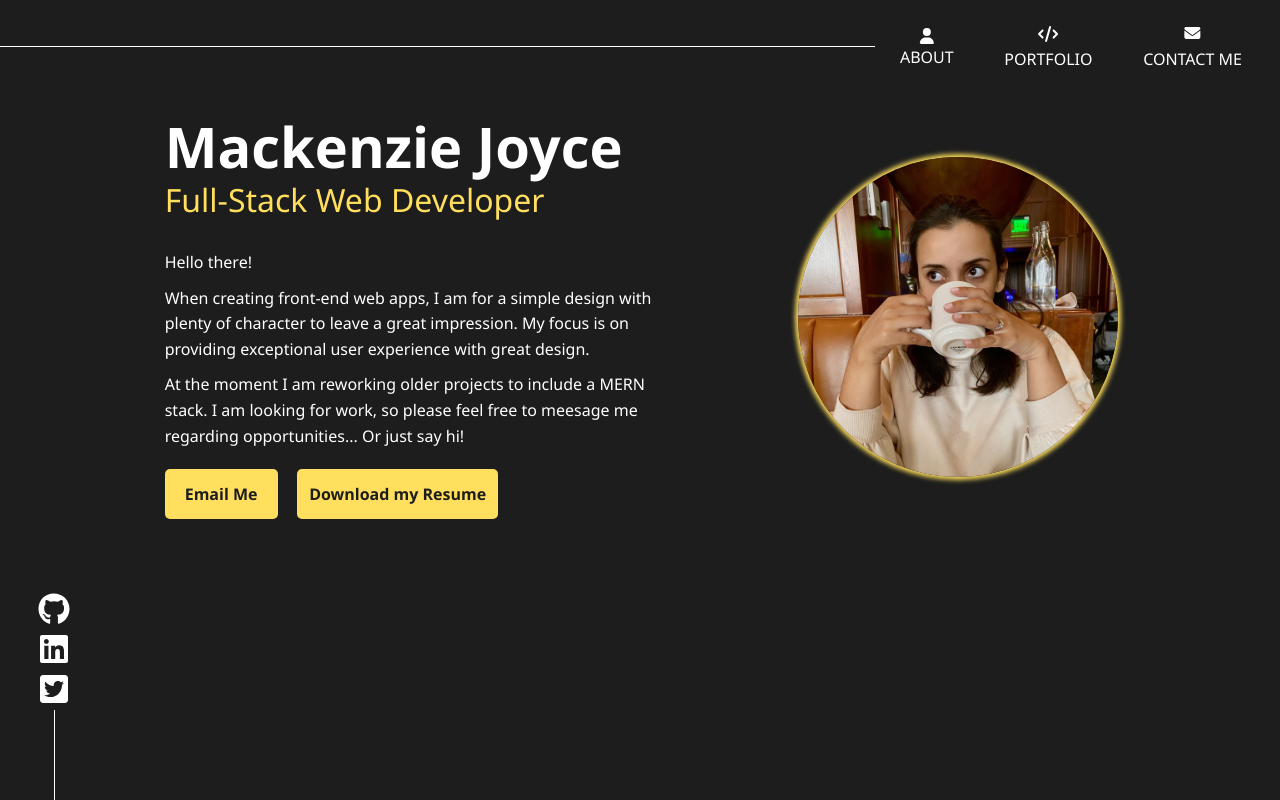
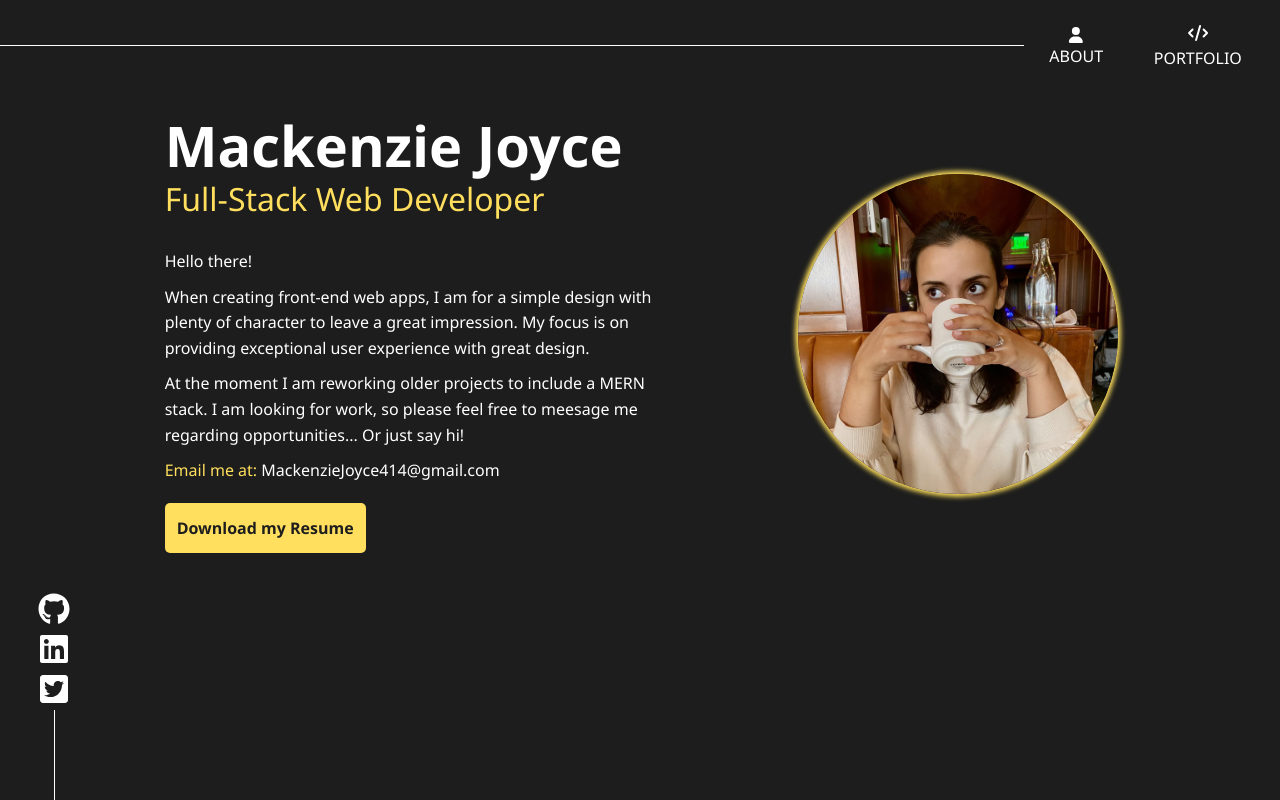
Before and after one commit to MackenzieJoyce/Portfolio, a React (Create React App) app: page / in a window 1280 px wide. Built offline with nearby package versions, Linux system fonts and the light colour scheme.

Commit message:
commented out email/contact stuff for today... public key just isn't coming up.

```diff
--- a/src/App.js
+++ b/src/App.js
@@ -4,7 +4,7 @@ import { BrowserRouter as Router, Routes, Route } from 'react-router-dom';
 import NavTabs from './pages/components/NavTabs';
 import About from './pages/About';
 import Portfolio from './pages/Portfolio';
-import ContactMe from './pages/ContactMe';
+// import ContactMe from './pages/ContactMe';
 import Footer from './pages/components/Footer';
 
 import projects from './pages/components/projects';
@@ -36,7 +36,7 @@ const App = () => {
             path="/portfolio"
             element={<Portfolio projects={projects} />}
           />
-          <Route path="/contact-me" element={<ContactMe />} />
+          {/* <Route path="/contact-me" element={<ContactMe />} /> */}
         </Routes>
 
         <Footer />
--- a/src/pages/About.js
+++ b/src/pages/About.js
@@ -1,8 +1,5 @@
 import React from 'react';
-import { Link } from 'react-router-dom';
-
-// import profile from '../../img/businessProfile'
-// import NavTabs from '../NavTabs';
+// import { Link } from 'react-router-dom';
 
 const About = () => {
   const onDownload = () => {
@@ -28,7 +25,10 @@ const About = () => {
           am looking for work, so please feel free to meesage me regarding
           opportunities... Or just say hi!
         </p>
-        <button
+        <p style={styles.aboutP}><span style={styles.subtitle}>Email me at: </span>
+          MackenzieJoyce414@gmail.com
+        </p>
+        {/* <button
           className="btn emailMeButton"
           style={styles.button}
           title="Email Address: MackenzieJoyce414@gmail.com"
@@ -36,7 +36,7 @@ const About = () => {
           <Link to="/contact-me" className="emailMeButtonText">
             Email Me
           </Link>
-        </button>
+        </button> */}
         <button
           className="btn"
           style={styles.button}
--- a/src/pages/components/NavTabs.js
+++ b/src/pages/components/NavTabs.js
@@ -4,7 +4,7 @@ import { FontAwesomeIcon } from '@fortawesome/react-fontawesome';
 import {
   faUser,
   faCode,
-  faEnvelope
+  // faEnvelope
 } from '@fortawesome/free-solid-svg-icons';
 
 
@@ -25,10 +25,10 @@ const NavTabs = () => {
           <FontAwesomeIcon icon={faCode} />
           <span>PORTFOLIO</span>
         </Link>
-        <Link style={styles.navTab} className='navTab' to='/contact-me'>
+        {/* <Link style={styles.navTab} className='navTab' to='/contact-me'>
           <FontAwesomeIcon icon={faEnvelope} />
           <span>CONTACT ME</span>
-        </Link>
+        </Link> */}
       </nav>
     </header>
   );
```
